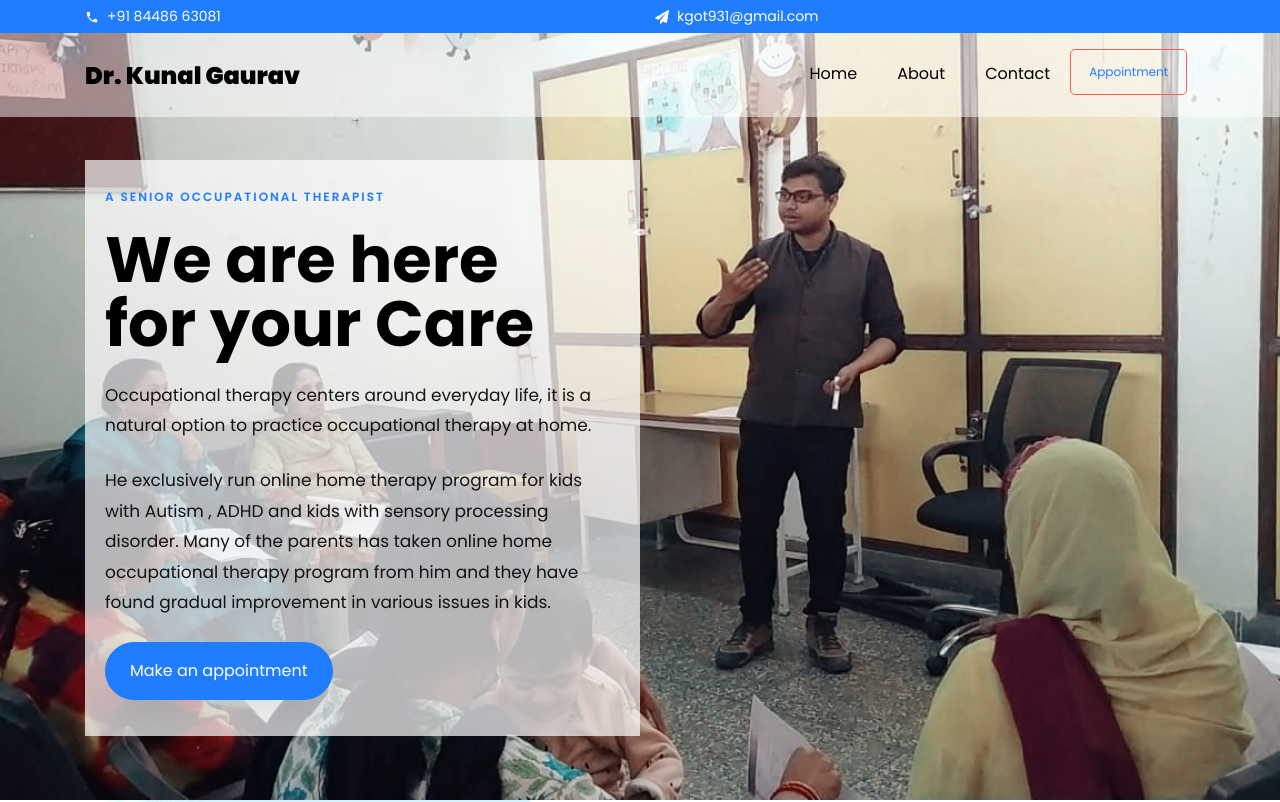
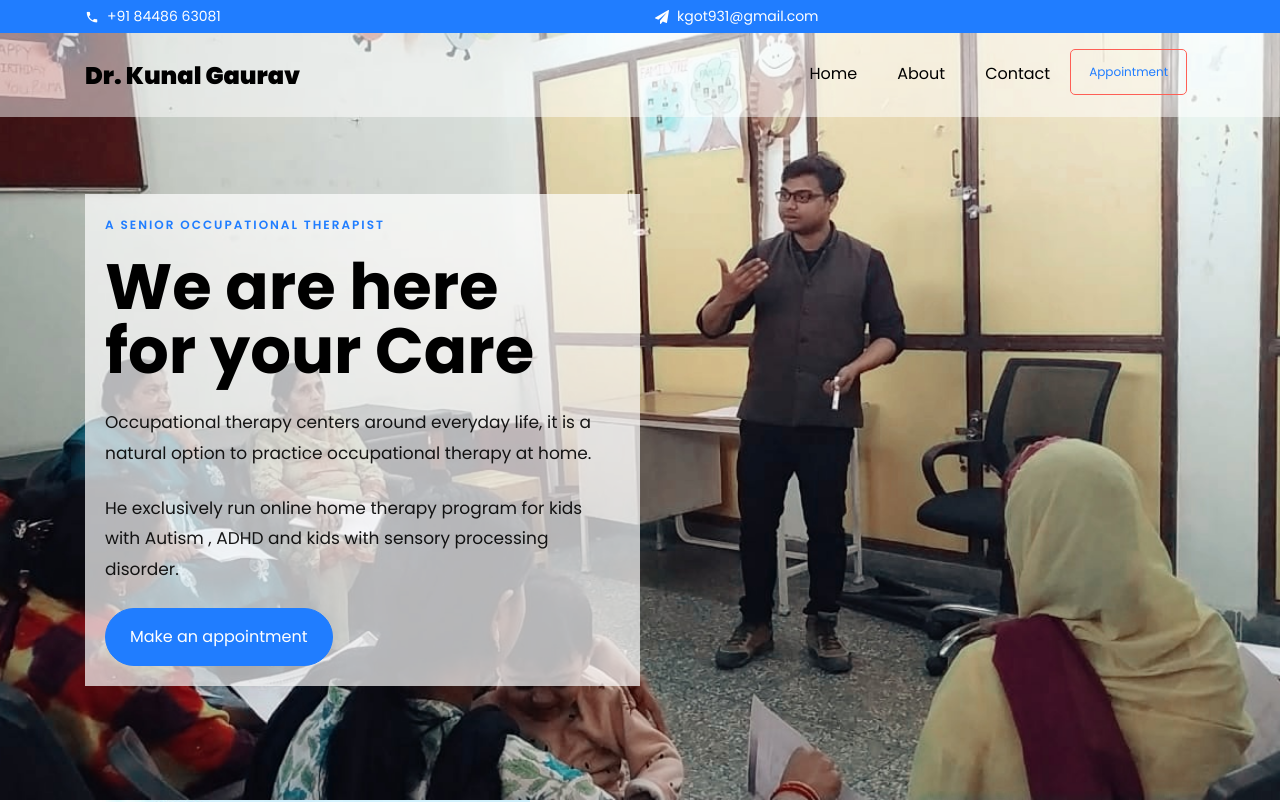
Before and after one commit to kunalot/kunalot.github.io, a plain HTML site: page index.html in a window 1280 px wide. Shown: the top 802 px of the page. Drawn offline with Linux system fonts and the light colour scheme; some packages are replaced by stand-ins of ours; no server answers; files whose address does not match are found by name.

Commit message:
Updated content

```diff
--- a/index.html
+++ b/index.html
@@ -70,12 +70,13 @@
       <div class="container">
         <div class="row no-gutters slider-text js-fullheight align-items-center justify-content-start" data-scrollax-parent="true">
           <div class="col-md-6 pt-5 ftco-animate">
-          	<div class="mt-5" style="background-color: rgba(255,255,255,0.7); padding: 20px">
-          		<span class="subheading">A Senior Occupational Therapist</span>
-	            <h1 class="mb-4">We are here <br>for your Care</h1>
-							<p class="mb-4" style="color:rgba(0, 0, 0, 0.9)"> Occupational therapy centers around everyday life, it is a natural option to practice occupational therapy at home.</p>
-							<p class="mb-4" style="color:rgba(0, 0, 0, 0.9)"> He exclusively run online home therapy program for kids with Autism , ADHD and kids with sensory processing disorder. Many of the parents has taken online  home occupational therapy program from him and they have found gradual improvement in various issues in kids.</p>
-	            <p><a href="#appointment-section" class="btn btn-primary py-3 px-4">Make an appointment</a></p>
+          	<div class="mt-5" style="background-color: rgba(255,255,255,0.7); ">
+          		<span style="padding-right: 20px; padding-left: 20px; padding-top: 20px" class="subheading">A Senior Occupational Therapist</span>
+	            <h1 style="padding-right: 20px; padding-left: 20px" class="mb-4">We are here <br>for your Care</h1>
+							<p class="mb-4" style="color:rgba(0, 0, 0, 0.9);padding-right: 20px; padding-left: 20px"> Occupational therapy centers around everyday life, it is a natural option to practice occupational therapy at home.</p>
+							<p class="mb-4" style="color:rgba(0, 0, 0, 0.9);padding-right: 20px; padding-left: 20px"> He exclusively run online home therapy program for kids with Autism , ADHD and kids with sensory processing disorder.
+								</p>
+	            <p style="padding-bottom: 20px; padding-left: 20px"><a href="#appointment-section" class="btn btn-primary py-3 px-4">Make an appointment</a></p>
             </div>
           </div>
         </div>
@@ -98,7 +99,7 @@
 									<p>He has empowered lot of parents across India , Asia and Africa to carry out occupational therapy at home.</p>
 									<p>He is expert in  putting together a “sensory diet”  to provide regular input to  sensory system of kids with Autism or sensory processing disorder.
 										He is also expert in handwriting intervention. He is also experienced in providing home occupational therapy plan to kids affected with cerebral palsy, downs syndrome and other development disorders.
-										He is expert in hand rehabilitation.</p>
+										He is expert in hand rehabilitation. </p>
 			            <p><a href="#appointment-section" class="btn btn-primary py-3 px-4">Make an appointment</a> <a href="#contact-section" class="btn btn-secondary py-3 px-4">Contact us</a></p>
 			          </div>
 			        </div>
@@ -693,7 +694,8 @@
       <div class="container">
       	<div class="row justify-content-center mb-5 pb-3">
           <div class="col-md-7 heading-section text-center ftco-animate">
-            <h2 class="mb-4">Contact Us</h2>
+						<h2 class="mb-4">Contact Us</h2>
+						<p>Many of the parents has taken online  home occupational therapy program from him and they have found gradual improvement in various issues in kids.</p>
             <p>If you are a parent with a kid who has Autism, ADHD or other sensory processing disorders.</p>
 						<p>For exclusive online home therapy and handwriting therapy program. Please contact on below details</p>
           </div>
```
